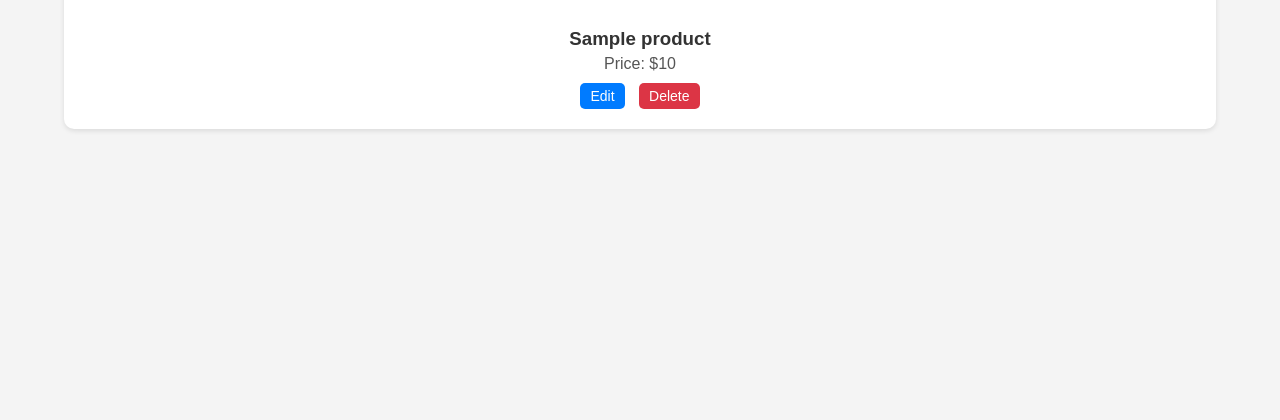
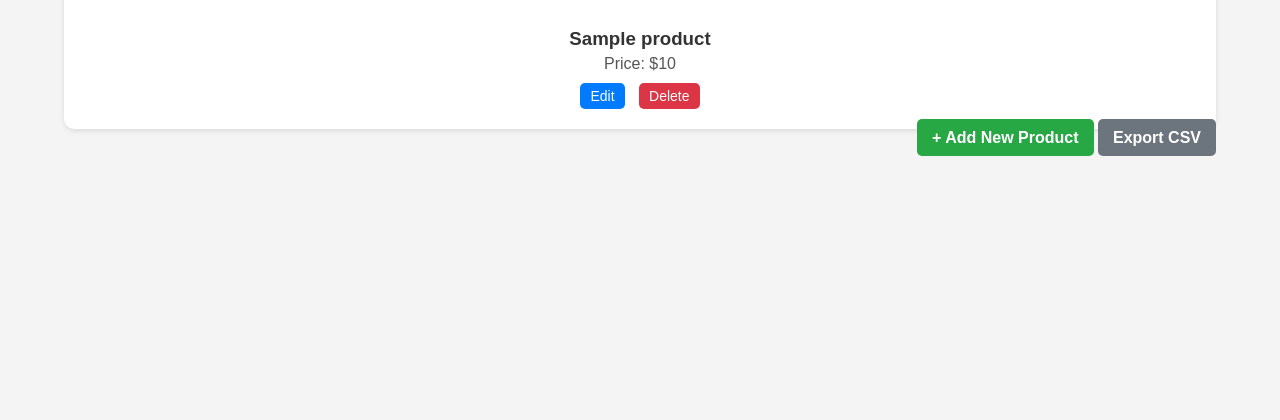
Before and after one commit to vedantgaikar/product-catalog, a Flask app: template templates/index.html in a window 1280 px wide. Shown: the part 286-706 px from the top of the page. Run offline with Flask 3, Linux system fonts and the light colour scheme; the template is opened without the code that fills it: most values are stand-ins (such as "Sample title", 1, 10 or a date in 2020).

Commit message:
export added

```diff
--- a/app.py
+++ b/app.py
@@ -1,5 +1,5 @@
-from flask import Flask, render_template, request, redirect, url_for
-import boto3, json, os
+from flask import Flask, render_template, request, redirect, url_for, send_file
+import boto3, json, csv, io
 from werkzeug.utils import secure_filename
 
 app = Flask(__name__)
@@ -26,7 +26,12 @@ def save_catalog(catalog):
 @app.route('/')
 def index():
     catalog = load_catalog()
-    return render_template('index.html', catalog=catalog)
+    return render_template(
+        'index.html',
+        catalog=catalog,
+        s3_bucket=S3_BUCKET,
+        s3_region=S3_REGION
+    )
 
 @app.route('/upload', methods=['GET', 'POST'])
 def upload():
@@ -60,9 +65,26 @@ def edit(product_id):
 @app.route('/delete/<int:product_id>')
 def delete(product_id):
     catalog = load_catalog()
-    product = catalog.pop(product_id)
+    catalog.pop(product_id)
     save_catalog(catalog)
     return redirect(url_for('index'))
 
+# NEW: Export catalog as CSV
+@app.route('/export')
+def export_csv():
+    catalog = load_catalog()
+    output = io.StringIO()
+    writer = csv.DictWriter(output, fieldnames=["name", "price", "image"])
+    writer.writeheader()
+    writer.writerows(catalog)
+    output.seek(0)
+
+    return send_file(
+        io.BytesIO(output.getvalue().encode()),
+        mimetype='text/csv',
+        as_attachment=True,
+        download_name='catalog.csv'
+    )
+
 if __name__ == "__main__":
     app.run(host='0.0.0.0', port=5000)
--- a/templates/index.html
+++ b/templates/index.html
@@ -103,6 +103,11 @@
       </div>
       {% endfor %}
     </div>
+    <div class="actions">
+  <a href="/upload">+ Add New Product</a>
+  <a href="/export" style="background:#6c757d;">Export CSV</a>
+</div>
+
   </div>
 </body>
 </html>
```
